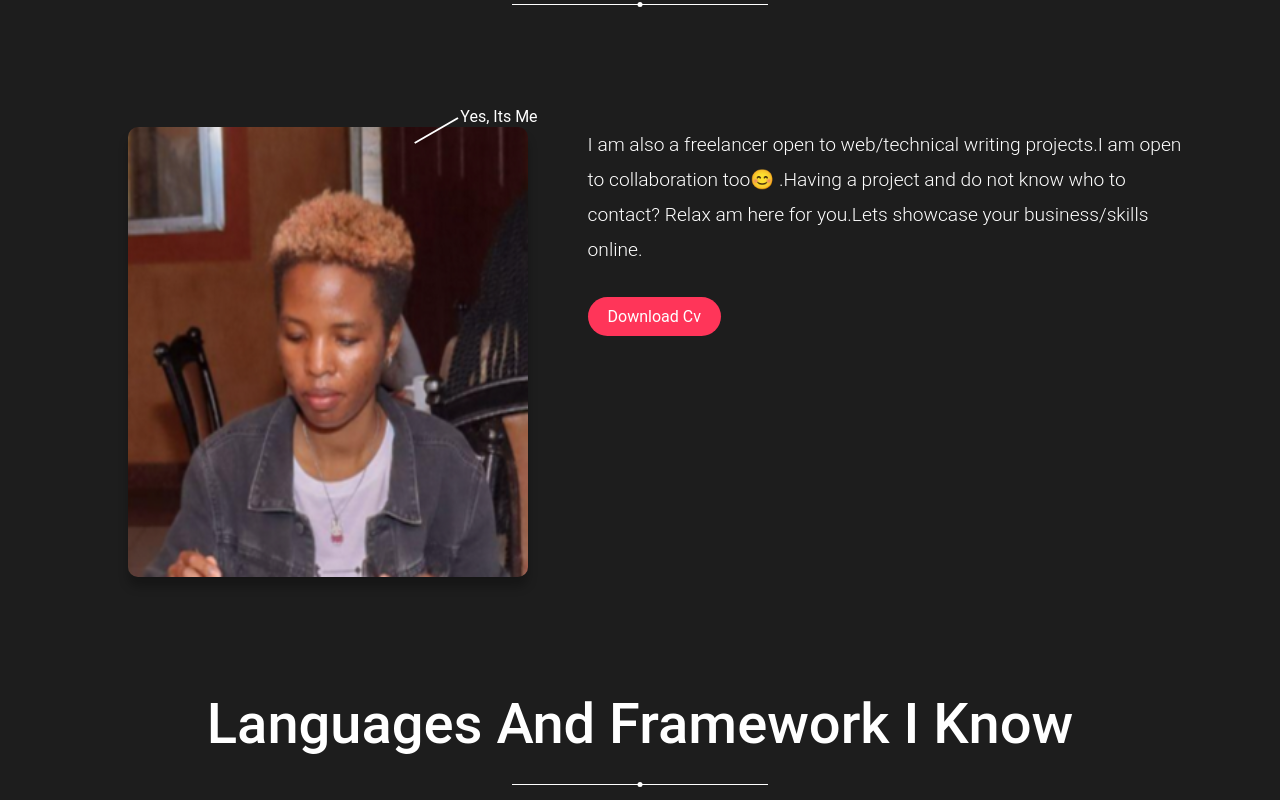
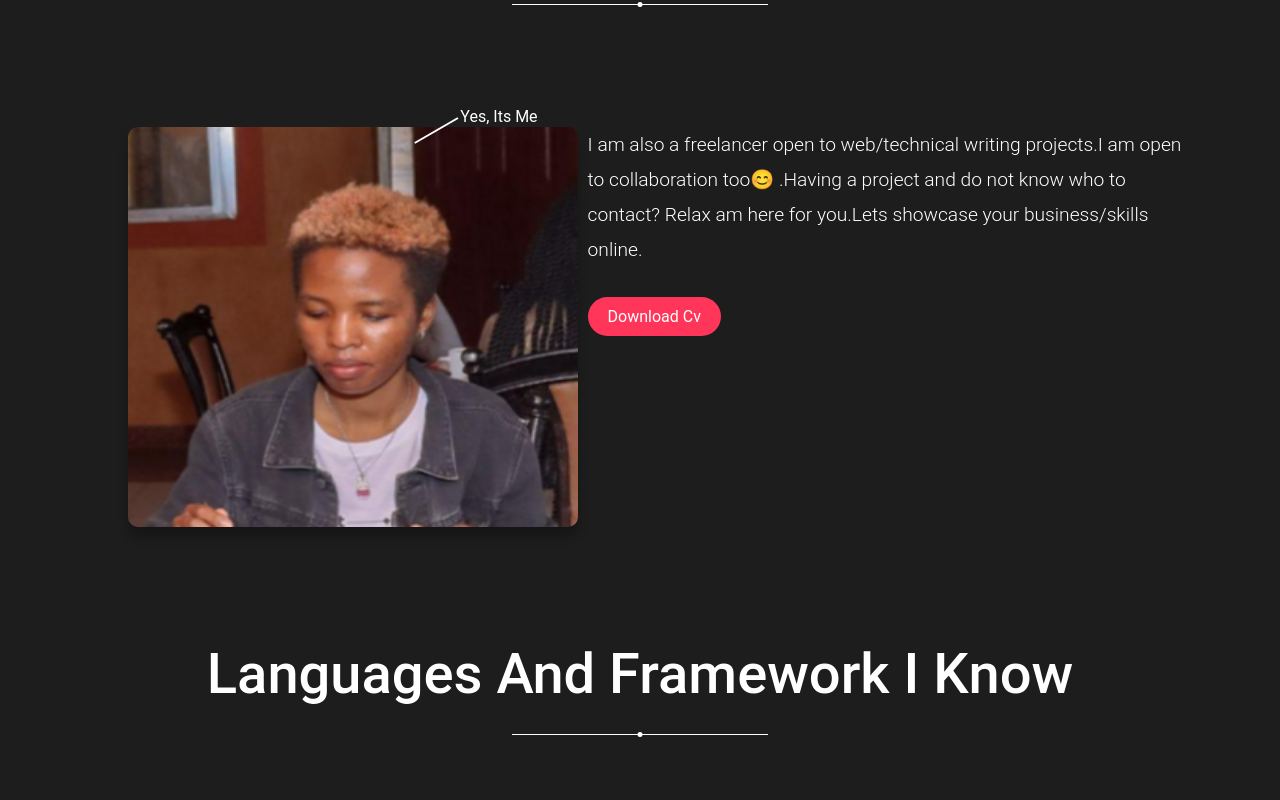
Before and after one commit to 1-creator/my-portfolio, a plain HTML site: page index.html in a window 1280 px wide. Shown: the part 920-1720 px from the top of the page. Drawn offline with nearby package versions, Linux system fonts and the light colour scheme.

Commit message:
Update index.html

```diff
--- a/index.html
+++ b/index.html
@@ -44,7 +44,7 @@
     <div class="about-me-container">
         <div class="left-col">
             <img src="img/gatwiri.png" class="about-image" alt=""
-            style="width: 400px;height: 450px;">
+            style="width: 450px;height: 400px;">
         </div>
         <div class="right-col">
             <p class="about-para">I am also a freelancer open to web/technical writing projects.I am open to collaboration too😊 .Having a project and do not know who to contact? Relax am here for you.Lets showcase your business/skills online. </p>
```
